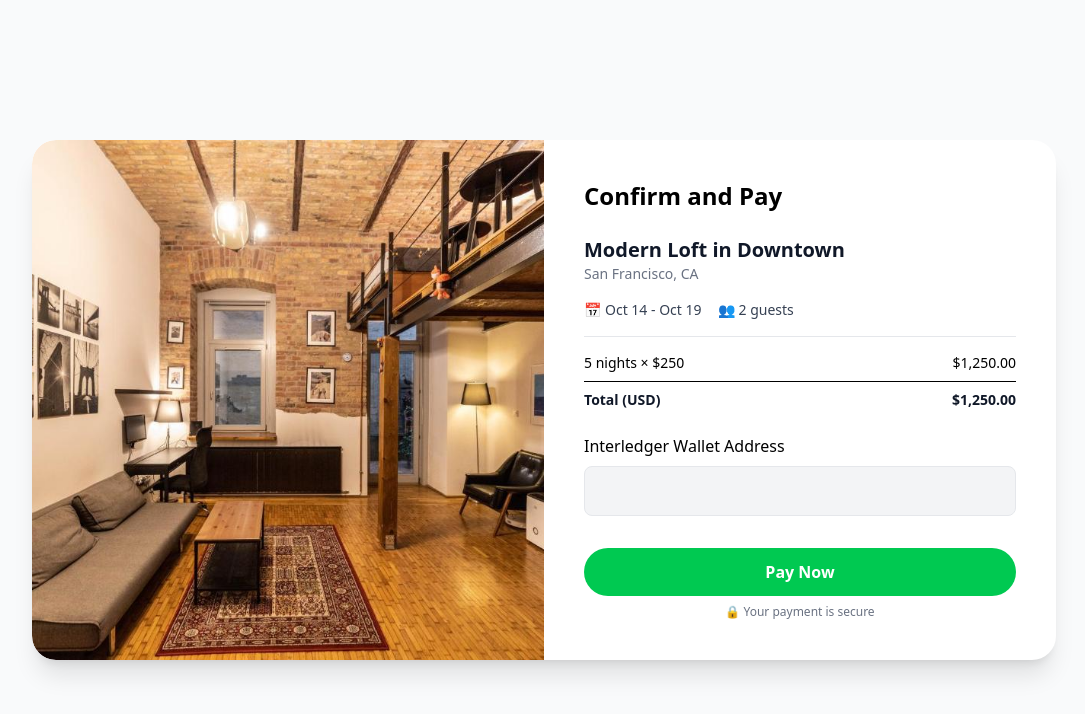
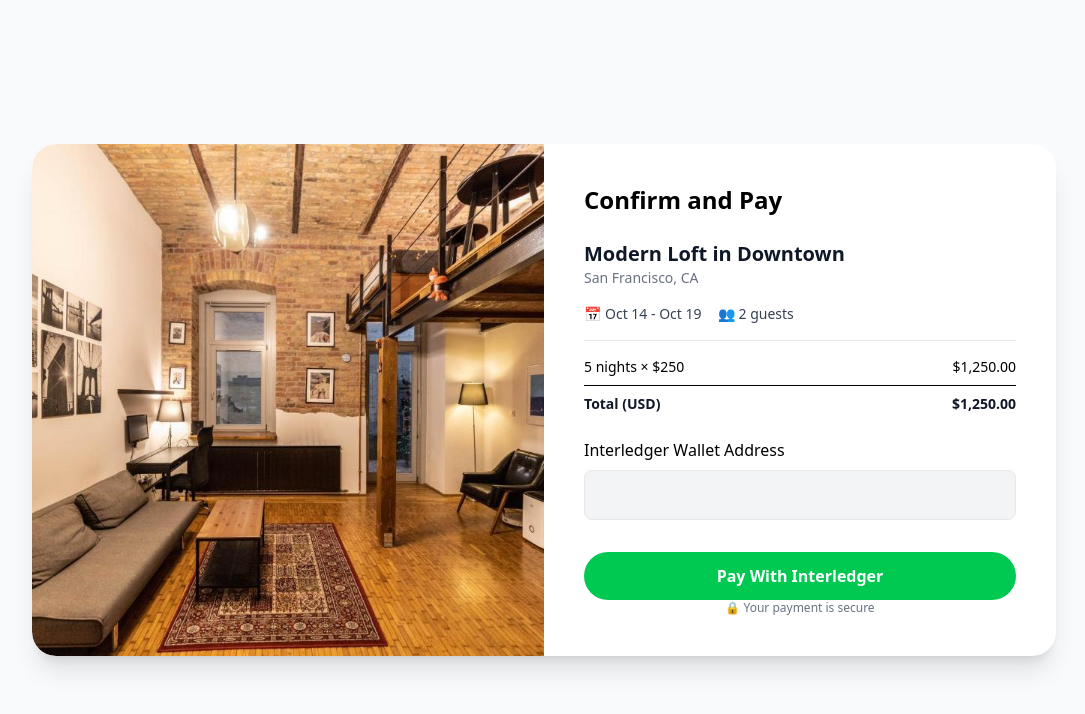
Before and after one commit to Kalebtron1/OpenStay, a React (Vite) app in the folder frontend/openstay/: page /checkout in a window 1280 px wide. Shown: the top 714 px of the page, without its empty margins (96-1181 px from the left). Built offline with nearby package versions, Linux system fonts and the light colour scheme.

Commit message:
Add Pay With Interledger

```diff
--- a/frontend/openstay/src/pages/Checkout.jsx
+++ b/frontend/openstay/src/pages/Checkout.jsx
@@ -68,15 +68,15 @@ export default function Checkout() {
               </div>
             </div>
             {error ? (
-              <p className="mt-2 text-sm text-red-600 font-medium">{error}</p>
+              <p className="text-sm text-red-600 font-medium">{error}</p>
             ) : null}
             <button
               type="submit"
               className="hover:cursor-pointer w-full mt-2 bg-green-500 text-white py-3 rounded-full font-semibold hover:bg-green-600"
             >
-              Pay Now
+              Pay With Interledger
             </button>
-            <p className="text-xs text-gray-500 text-center mt-2">
+            <p className="text-xs text-gray-500 text-center">
               🔒 Your payment is secure
             </p>
           </form>
```
